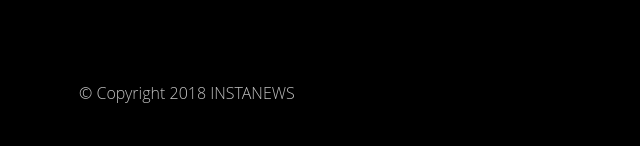
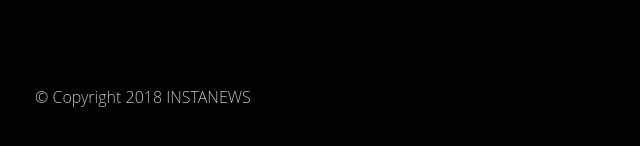
Before and after one commit to AndreiEgorov/instanews-app, a website: page index.html in a window 1280 px wide. Shown: the part 650-796 px from the top of the page, without its empty margins (0-640 px from the left). Drawn offline with nearby package versions, Linux system fonts and the light colour scheme.

Commit message:
Adjust footer position

```diff
--- a/sass/_base.scss
+++ b/sass/_base.scss
@@ -247,11 +247,12 @@ html{
 
         footer{
             justify-content: center;
-            margin: 0% 0% 5% 5%;
+            margin: 30px 20px;
             display:flex;
             align-content: center;
             color: #c2c2c2;
             width: 100%;
+            margin-top: auto;
             @include desktop{
                 justify-content: flex-start;
             }
```
Also changed, not shown: build/css/style.css, build/css/style.min.css.
